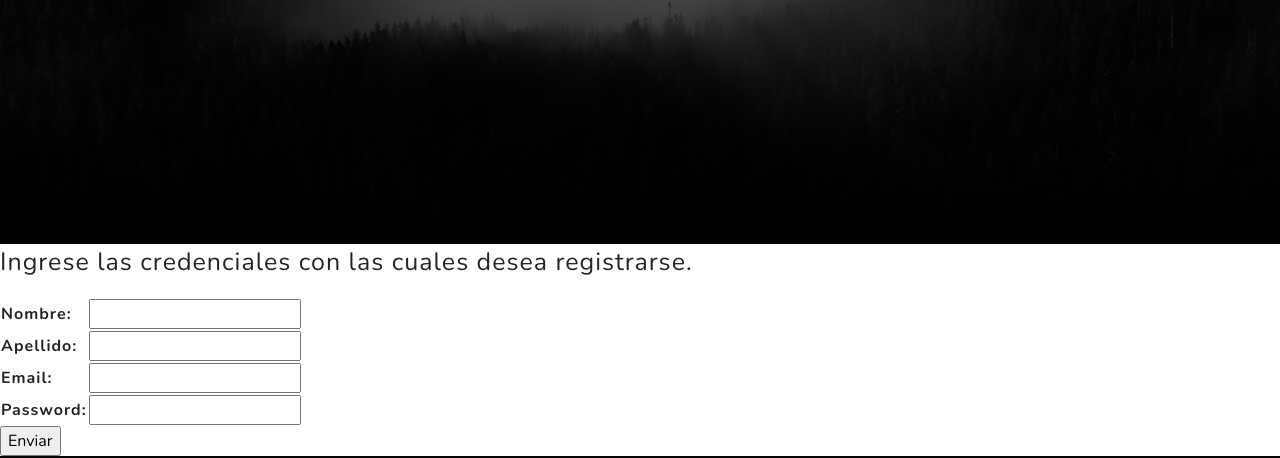
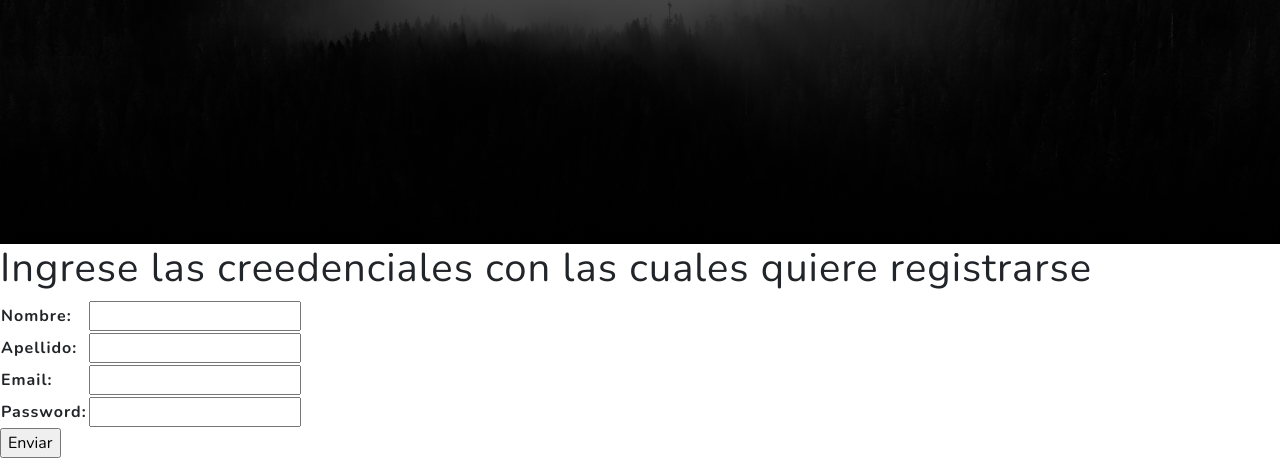
Before and after one commit to naldinif/ProyectoFinal, a Django app: page /APPRegistro/signup/ in a window 1280 px wide. Shown: the part 556-1014 px from the top of the page. Run offline with Django 4.2, Linux system fonts and the light colour scheme; some libraries are stand-ins or nearby versions.

Commit message:
cuarta versión

```diff
--- a/APPPerfiles/templates/busquedausuario.html
+++ b/APPPerfiles/templates/busquedausuario.html
@@ -8,7 +8,7 @@
 <head>
     <meta charset="UTF-8">
     <meta name="viewport" content="width=device-width, initial-scale=1.0">
-    <p style="font-size: 25px;">Búsqueda de usuarios.</p>
+    <h1>Búsqueda de usuarios</h1>
 </head>
 <body>
 
--- a/APPRegistro/templates/signup.html
+++ b/APPRegistro/templates/signup.html
@@ -2,7 +2,7 @@
 
 {% block contenidoQueCambia %}
 
- <p style="font-size: 25px;">Ingrese las credenciales con las cuales desea registrarse.</p>
+<h1>Ingrese las creedenciales con las cuales quiere registrarse</h1>
 
 
     {% if miFormulario.errors %}
```
Also changed, not shown: db.sqlite3.
